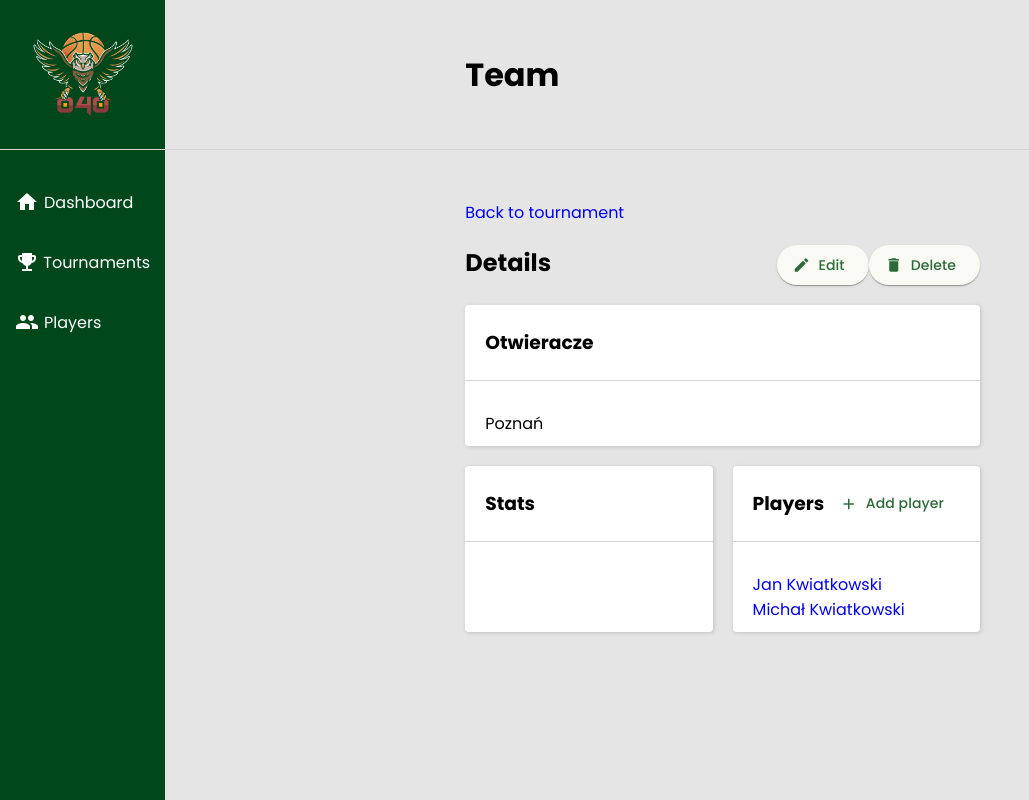
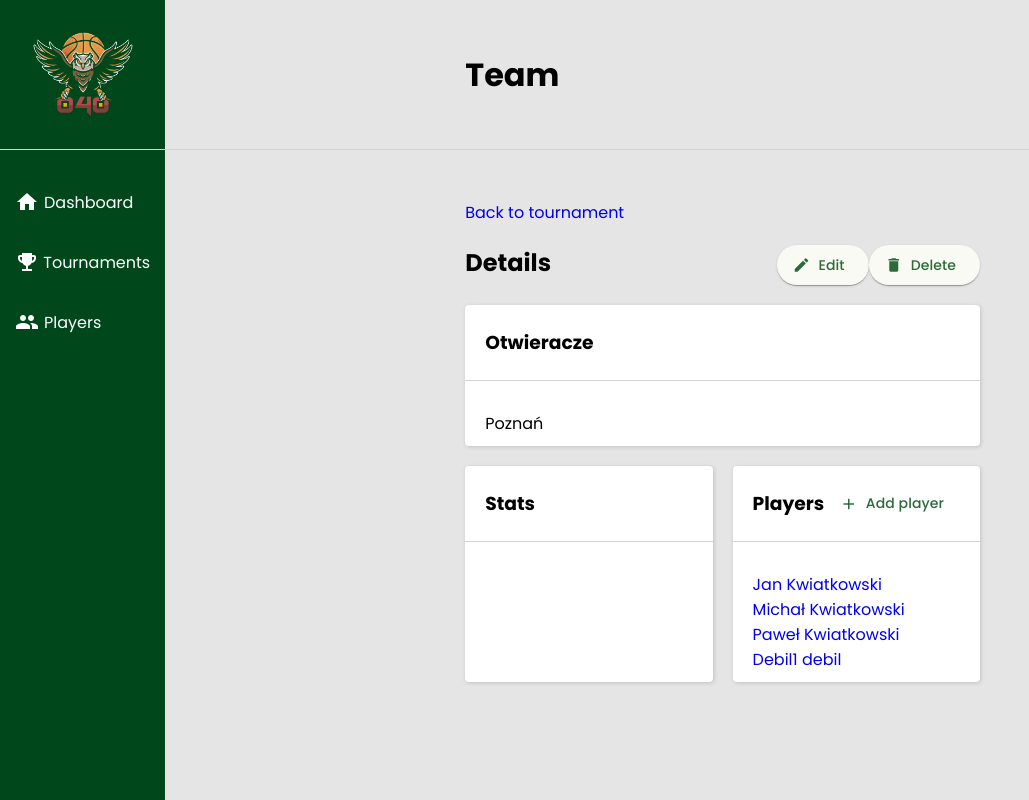
Before and after one commit to kwiatkowskijan/040basket-league, an Angular app: page /tournament/1/team/0 in a window 1280 px wide. Shown: the top 800 px of the page, without its empty margins (0-1029 px from the left). Built offline with nearby package versions, Linux system fonts and the light colour scheme; data requests are answered from the project's data file.

Commit message:
Adding players to team

```diff
--- a/db.json
+++ b/db.json
@@ -49,6 +49,20 @@
           "surname": "Kwiatkowski",
           "email": "dupa@dupa.pl",
           "birthDate": ""
+        },
+        {
+          "id": "287d",
+          "name": "Paweł",
+          "surname": "Kwiatkowski",
+          "email": "pawel@gmail.com",
+          "birthDate": "2016-03-19T23:00:00.000Z"
+        },
+        {
+          "id": "f537",
+          "name": "Debil1",
+          "surname": "debil",
+          "email": "debil@debil.pl",
+          "birthDate": "2025-01-20T23:00:00.000Z"
         }
       ]
     },
--- a/src/app/players/players-in-team-list/players-in-team-list.component.html
+++ /dev/null
@@ -1 +0,0 @@
-<p>players-in-team-list works!</p>
--- a/src/app/players/players-list/players-list.component.html
+++ b/src/app/players/players-list/players-list.component.html
@@ -17,7 +17,7 @@
                     <tr>
                         <th>Fullname</th>
                         <th>Email</th>
-                        <th></th>
+                        <th>Actions</th>
                     </tr>
                     @for(player of playerList; track $index) {
                     <tr>
--- a/src/app/players/players-list/players-list.component.ts
+++ b/src/app/players/players-list/players-list.component.ts
@@ -16,7 +16,6 @@ import { RouterLink } from '@angular/router';
 export class PlayersListComponent {
 
   playerList!: Player[];
-  tableColumHeaders: string[] = ['fullname', 'mail']
 
   constructor(private playersServie: PlayersService) {
     this.playersServie.getAllPlayers().then((playerList: Player[]) => {
--- a/src/app/tournament-team-details/tournament-team-details/tournament-team-details.component.html
+++ b/src/app/tournament-team-details/tournament-team-details/tournament-team-details.component.html
@@ -86,7 +86,7 @@
                             <mat-label>Availble players</mat-label>
                             <mat-select multiple formControlName="player">
                                 @for (player of availblePlayers; track $index) {
-                                <mat-option>{{player.name}} {{player.surname}}</mat-option>
+                                <mat-option [value]="player.id">{{player.name}} {{player.surname}}</mat-option>
                                 }
                             </mat-select>
                         </mat-form-field>
--- a/src/app/tournament-team-details/tournament-team-details/tournament-team-details.component.ts
+++ b/src/app/tournament-team-details/tournament-team-details/tournament-team-details.component.ts
@@ -126,6 +126,25 @@ export class TournamentTeamDetailsComponent {
   }
 
   addPlayersToTeam(form: FormGroup) {
+    if (this.team) {
+      const selectedPlayersIds = form.value.player;
 
+      const selectedPlayers = this.availblePlayers.filter(player =>
+        selectedPlayersIds.includes(player.id)
+      );
+
+      this.team.players.push(...selectedPlayers);
+
+      this.teamService.editTeam(this.team).subscribe({
+        next: (data) => {
+          this.team = data;
+          this.isAddingPlayer = false;
+          console.log('Gracze zostali pomyślnie dodani do drużyny');
+        },
+        error: (error) => {
+          console.error('Wystąpił błąd podczas dodawania graczy:', error);
+        }
+      });
+    }
   }
 }
```
Also changed, not shown: src/app/players/players-in-team-list/players-in-team-list.component.ts (deleted, +0 -11 lines), src/app/players/players-in-team-list/players-in-team-list.component.css (deleted), 1 other file (tests, documents, lock files or other folders).
